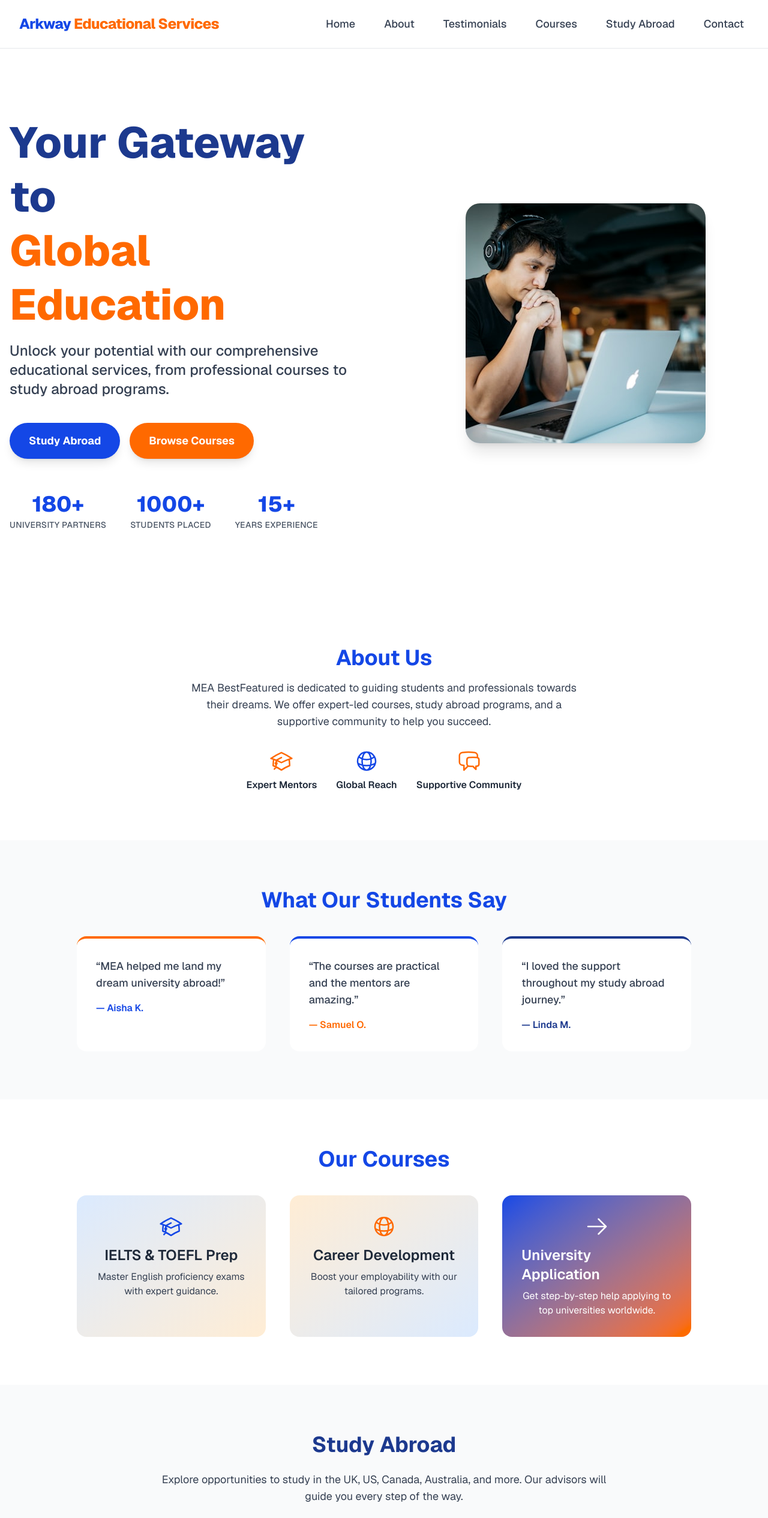
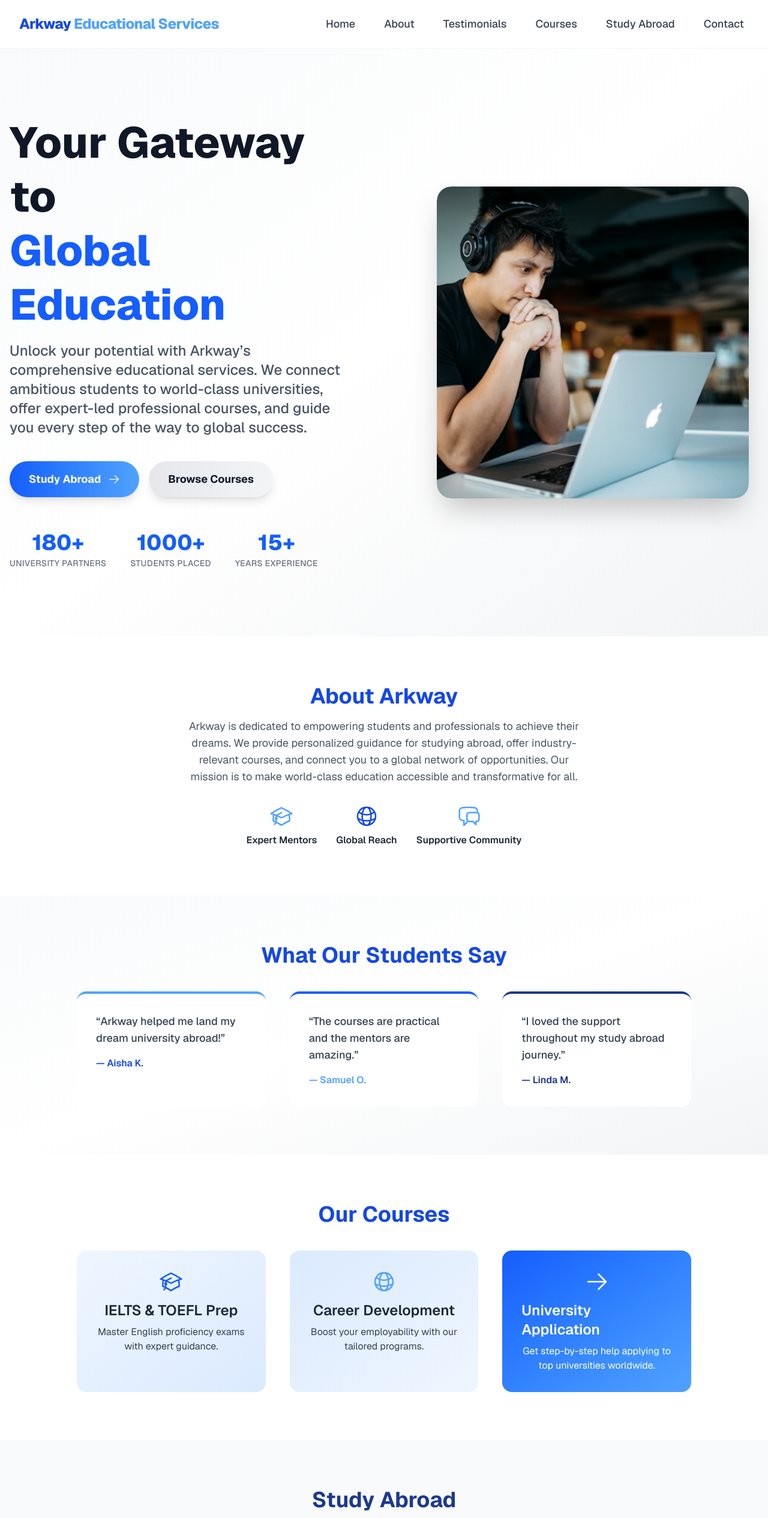
Before and after one commit to krithickthangaraj/arkway-website, a Next.js app: page / in a window 1280 px wide. Shown: the top 2531 px of the page at 60% size. Built offline with nearby package versions, Linux system fonts and the light colour scheme.

Commit message:
main1 commit

```diff
--- a/src/app/page.js
+++ b/src/app/page.js
@@ -13,11 +13,11 @@ function Navbar() {
     { name: 'Contact', href: '#contact' },
   ];
   return (
-    <nav className="sticky top-0 z-50 bg-white backdrop-blur border-b border-gray-200 shadow-card">
+    <nav className="sticky top-0 z-50 bg-white/80 backdrop-blur border-b border-gray-100 shadow-card">
       <div className="max-w-7xl mx-auto px-4 sm:px-8 flex items-center justify-between h-20">
         {/* Left: Company Name */}
         <a href="#" className="text-2xl font-extrabold text-blue-700 tracking-tight whitespace-nowrap">
-          Arkway <span className="text-orange-500">Educational Services</span>
+          Arkway <span className="text-blue-400">Educational Services</span>
         </a>
         {/* Desktop Nav */}
         <div className="hidden md:flex gap-8 items-center">
@@ -25,7 +25,8 @@ function Navbar() {
             <a
               key={link.name}
               href={link.href}
-              className="text-lg font-medium text-gray-700 hover:text-blue-700 transition px-2 py-1 rounded-lg hover:bg-blue-50"
+              className="text-lg font-medium text-gray-700 hover:text-blue-600 transition px-2 py-1 rounded-lg hover:bg-blue-50 relative after:absolute after:left-0 after:-bottom-1 after:w-0 after:h-0.5 after:bg-blue-600 after:transition-all after:duration-300 hover:after:w-full hover:after:h-0.5"
+              style={{ overflow: 'hidden' }}
             >
               {link.name}
             </a>
@@ -33,26 +34,26 @@ function Navbar() {
         </div>
         {/* Mobile Nav Toggle */}
         <button
-          className="md:hidden p-2 rounded focus:outline-none focus:ring-2 focus:ring-blue-700"
+          className="md:hidden p-2 rounded focus:outline-none focus:ring-2 focus:ring-blue-600"
           onClick={() => setMenuOpen(!menuOpen)}
           aria-label="Toggle navigation menu"
         >
           {menuOpen ? (
-            <XMarkIcon className="w-7 h-7 text-blue-700" />
+            <XMarkIcon className="w-7 h-7 text-blue-600" />
           ) : (
-            <Bars3Icon className="w-7 h-7 text-blue-700" />
+            <Bars3Icon className="w-7 h-7 text-blue-600" />
           )}
         </button>
       </div>
       {/* Mobile Nav Menu */}
       {menuOpen && (
-        <div className="md:hidden bg-white border-t border-gray-200 shadow-card px-4 pb-4">
+        <div className="md:hidden bg-white border-t border-gray-100 shadow-card px-4 pb-4">
           <div className="flex flex-col gap-2 mt-2">
             {navLinks.map(link => (
               <a
                 key={link.name}
                 href={link.href}
-                className="block text-lg font-medium text-gray-700 hover:text-blue-700 transition px-2 py-2 rounded-lg hover:bg-blue-50"
+                className="block text-lg font-medium text-gray-700 hover:text-blue-600 transition px-2 py-2 rounded-lg hover:bg-blue-50"
                 onClick={() => setMenuOpen(false)}
               >
                 {link.name}
@@ -67,47 +68,48 @@ function Navbar() {
 
 function HeroSection() {
   return (
-    <section className="relative py-28 bg-white overflow-hidden">
-      <div className="max-w-7xl mx-auto px-4 flex flex-col md:flex-row items-center justify-between gap-12">
+    <section className="relative py-28 bg-gradient-to-br from-gray-50 via-white to-gray-100 overflow-hidden">
+      <div className="max-w-7xl mx-auto px-4 flex flex-col md:flex-row items-center justify-between gap-16 md:gap-24">
         {/* Left: Text Content */}
         <div className="flex-1 text-left md:pr-12 flex flex-col justify-center">
-          <h1 className="text-5xl md:text-7xl font-extrabold mb-4 text-blue-900 leading-tight">
+          <h1 className="text-5xl md:text-7xl font-extrabold mb-4 text-gray-900 leading-tight">
             Your Gateway to <br className="hidden md:block" />
-            <span className="text-orange-500">Global Education</span>
+            <span className="text-blue-600">Global Education</span>
           </h1>
-          <p className="text-xl md:text-2xl mb-10 text-gray-700 font-medium max-w-xl">
-            Unlock your potential with our comprehensive educational services, from professional courses to study abroad programs.
+          <p className="text-xl md:text-2xl mb-10 text-gray-600 font-medium max-w-xl">
+            Unlock your potential with Arkway’s comprehensive educational services. We connect ambitious students to world-class universities, offer expert-led professional courses, and guide you every step of the way to global success.
           </p>
           <div className="flex flex-col sm:flex-row gap-4 mb-12">
-            <a href="#study-abroad" className="inline-flex items-center justify-center px-8 py-4 bg-blue-700 text-white rounded-full font-bold text-lg shadow-lg hover:bg-blue-900 transition">
+            <a href="#study-abroad" className="inline-flex items-center justify-center px-8 py-4 bg-gradient-to-r from-blue-600 to-blue-400 text-white rounded-full font-bold text-lg shadow-lg hover:from-blue-700 hover:to-blue-500 transition gap-2 group">
               Study Abroad
+              <ArrowRightIcon className="w-5 h-5 ml-1 transition-transform group-hover:translate-x-1" />
             </a>
-            <a href="#courses" className="inline-flex items-center justify-center px-8 py-4 bg-orange-500 text-white rounded-full font-bold text-lg shadow-lg hover:bg-orange-400 transition">
+            <a href="#courses" className="inline-flex items-center justify-center px-8 py-4 bg-gradient-to-r from-gray-200 to-gray-100 text-gray-900 rounded-full font-bold text-lg shadow-lg hover:from-gray-300 hover:to-gray-200 hover:text-blue-700 transition">
               Browse Courses
             </a>
           </div>
           <div className="flex gap-10 mt-2">
             <div className="text-center">
-              <div className="text-3xl md:text-4xl font-extrabold text-blue-700 mb-1">180+</div>
-              <div className="text-gray-600 text-sm font-medium tracking-wide uppercase">University Partners</div>
+              <div className="text-3xl md:text-4xl font-extrabold text-blue-600 mb-1">180+</div>
+              <div className="text-gray-500 text-sm font-medium tracking-wide uppercase">University Partners</div>
             </div>
             <div className="text-center">
-              <div className="text-3xl md:text-4xl font-extrabold text-blue-700 mb-1">1000+</div>
-              <div className="text-gray-600 text-sm font-medium tracking-wide uppercase">Students Placed</div>
+              <div className="text-3xl md:text-4xl font-extrabold text-blue-600 mb-1">1000+</div>
+              <div className="text-gray-500 text-sm font-medium tracking-wide uppercase">Students Placed</div>
             </div>
             <div className="text-center">
-              <div className="text-3xl md:text-4xl font-extrabold text-blue-700 mb-1">15+</div>
-              <div className="text-gray-600 text-sm font-medium tracking-wide uppercase">Years Experience</div>
+              <div className="text-3xl md:text-4xl font-extrabold text-blue-600 mb-1">15+</div>
+              <div className="text-gray-500 text-sm font-medium tracking-wide uppercase">Years Experience</div>
             </div>
           </div>
         </div>
         {/* Right: Image or Illustration */}
         <div className="flex-1 flex justify-center items-center w-full md:w-auto">
-          <div className="relative w-[320px] h-[320px] md:w-[400px] md:h-[400px] rounded-3xl overflow-hidden shadow-xl bg-gradient-to-tr from-blue-100 via-orange-100 to-white flex items-center justify-center">
+          <div className="relative w-[340px] h-[340px] sm:w-[400px] sm:h-[400px] md:w-[520px] md:h-[520px] rounded-3xl overflow-hidden shadow-2xl bg-gradient-to-tr from-gray-100 via-blue-50 to-white flex items-center justify-center">
             <img
               src="/hero-student.jpg"
               alt="Student studying"
-              className="object-cover w-full h-full"
+              className="object-cover w-full h-full rounded-3xl"
               style={{ filter: 'brightness(0.98) contrast(1.05)' }}
             />
           </div>
@@ -121,19 +123,19 @@ function AboutSection() {
   return (
     <section id="about" className="py-20 bg-white text-center">
       <div className="max-w-2xl mx-auto">
-        <h2 className="text-4xl font-bold mb-4 text-blue-700">About Us</h2>
-        <p className="text-lg text-gray-700 mb-6">MEA BestFeatured is dedicated to guiding students and professionals towards their dreams. We offer expert-led courses, study abroad programs, and a supportive community to help you succeed.</p>
+        <h2 className="text-4xl font-bold mb-4 text-blue-700">About Arkway</h2>
+        <p className="text-lg text-gray-600 mb-6">Arkway is dedicated to empowering students and professionals to achieve their dreams. We provide personalized guidance for studying abroad, offer industry-relevant courses, and connect you to a global network of opportunities. Our mission is to make world-class education accessible and transformative for all.</p>
         <div className="flex flex-col md:flex-row justify-center gap-8 mt-8">
-          <div className="flex flex-col items-center transition-transform duration-300 hover:scale-110 hover:text-blue-700">
-            <AcademicCapIcon className="w-10 h-10 text-orange-500 mb-2" />
+          <div className="flex flex-col items-center transition-transform duration-300 hover:scale-110 hover:text-blue-600">
+            <AcademicCapIcon className="w-10 h-10 text-blue-400 mb-2" />
             <span className="font-semibold text-gray-800">Expert Mentors</span>
           </div>
-          <div className="flex flex-col items-center transition-transform duration-300 hover:scale-110 hover:text-blue-700">
+          <div className="flex flex-col items-center transition-transform duration-300 hover:scale-110 hover:text-blue-600">
             <GlobeAltIcon className="w-10 h-10 text-blue-700 mb-2" />
             <span className="font-semibold text-gray-800">Global Reach</span>
           </div>
-          <div className="flex flex-col items-center transition-transform duration-300 hover:scale-110 hover:text-blue-700">
-            <ChatBubbleLeftRightIcon className="w-10 h-10 text-orange-500 mb-2" />
+          <div className="flex flex-col items-center transition-transform duration-300 hover:scale-110 hover:text-blue-600">
+            <ChatBubbleLeftRightIcon className="w-10 h-10 text-blue-400 mb-2" />
             <span className="font-semibold text-gray-800">Supportive Community</span>
           </div>
         </div>
@@ -144,18 +146,18 @@ function AboutSection() {
 
 function TestimonialsSection() {
   return (
-    <section id="testimonials" className="py-20 bg-gray-50">
+    <section id="testimonials" className="py-20 bg-gradient-to-br from-gray-50 via-white to-gray-100">
       <h2 className="text-4xl font-bold text-center mb-10 text-blue-700">What Our Students Say</h2>
       <div className="max-w-5xl mx-auto grid md:grid-cols-3 gap-10">
-        <div className="bg-white p-8 rounded-2xl shadow-card border-t-4 border-orange-500 transition-transform duration-300 hover:scale-105 hover:shadow-2xl hover:border-blue-700">
-          <p className="mb-4 text-lg font-medium text-gray-700">“MEA helped me land my dream university abroad!”</p>
+        <div className="bg-white p-8 rounded-2xl shadow-card border-t-4 border-blue-400 transition-transform duration-300 hover:scale-105 hover:shadow-2xl hover:border-blue-600">
+          <p className="mb-4 text-lg font-medium text-gray-700">“Arkway helped me land my dream university abroad!”</p>
           <span className="font-semibold text-blue-700">— Aisha K.</span>
         </div>
-        <div className="bg-white p-8 rounded-2xl shadow-card border-t-4 border-blue-700 transition-transform duration-300 hover:scale-105 hover:shadow-2xl hover:border-orange-500">
+        <div className="bg-white p-8 rounded-2xl shadow-card border-t-4 border-blue-600 transition-transform duration-300 hover:scale-105 hover:shadow-2xl hover:border-blue-400">
           <p className="mb-4 text-lg font-medium text-gray-700">“The courses are practical and the mentors are amazing.”</p>
-          <span className="font-semibold text-orange-500">— Samuel O.</span>
+          <span className="font-semibold text-blue-400">— Samuel O.</span>
         </div>
-        <div className="bg-white p-8 rounded-2xl shadow-card border-t-4 border-blue-900 transition-transform duration-300 hover:scale-105 hover:shadow-2xl hover:border-blue-700">
+        <div className="bg-white p-8 rounded-2xl shadow-card border-t-4 border-blue-900 transition-transform duration-300 hover:scale-105 hover:shadow-2xl hover:border-blue-600">
           <p className="mb-4 text-lg font-medium text-gray-700">“I loved the support throughout my study abroad journey.”</p>
           <span className="font-semibold text-blue-900">— Linda M.</span>
         </div>
@@ -169,17 +171,17 @@ function CoursesSection() {
     <section id="courses" className="py-20 bg-white">
       <h2 className="text-4xl font-bold text-center mb-10 text-blue-700">Our Courses</h2>
       <div className="max-w-5xl mx-auto grid md:grid-cols-3 gap-10">
-        <div className="bg-gradient-to-br from-blue-100 to-orange-100 p-8 rounded-2xl shadow-card flex flex-col items-center transition-transform duration-300 hover:scale-105 hover:shadow-2xl hover:from-blue-200 hover:to-orange-200">
-          <AcademicCapIcon className="w-10 h-10 text-blue-700 mb-3" />
+        <div className="bg-gradient-to-br from-blue-50 to-blue-100 p-8 rounded-2xl shadow-card flex flex-col items-center transition-transform duration-300 hover:scale-105 hover:shadow-2xl hover:from-blue-100 hover:to-blue-200">
+          <AcademicCapIcon className="w-10 h-10 text-blue-600 mb-3" />
           <h3 className="font-semibold text-2xl mb-2 text-gray-800">IELTS & TOEFL Prep</h3>
           <p className="text-gray-700 text-center">Master English proficiency exams with expert guidance.</p>
         </div>
-        <div className="bg-gradient-to-br from-orange-100 to-blue-100 p-8 rounded-2xl shadow-card flex flex-col items-center transition-transform duration-300 hover:scale-105 hover:shadow-2xl hover:from-orange-200 hover:to-blue-200">
-          <GlobeAltIcon className="w-10 h-10 text-orange-500 mb-3" />
+        <div className="bg-gradient-to-br from-blue-100 to-blue-50 p-8 rounded-2xl shadow-card flex flex-col items-center transition-transform duration-300 hover:scale-105 hover:shadow-2xl hover:from-blue-200 hover:to-blue-100">
+          <GlobeAltIcon className="w-10 h-10 text-blue-400 mb-3" />
           <h3 className="font-semibold text-2xl mb-2 text-gray-800">Career Development</h3>
           <p className="text-gray-700 text-center">Boost your employability with our tailored programs.</p>
         </div>
-        <div className="bg-gradient-to-br from-blue-700 to-orange-500 p-8 rounded-2xl shadow-card flex flex-col items-center transition-transform duration-300 hover:scale-105 hover:shadow-2xl hover:from-blue-800 hover:to-orange-600">
+        <div className="bg-gradient-to-br from-blue-600 to-blue-400 p-8 rounded-2xl shadow-card flex flex-col items-center transition-transform duration-300 hover:scale-105 hover:shadow-2xl hover:from-blue-700 hover:to-blue-500">
           <ArrowRightIcon className="w-10 h-10 text-white mb-3" />
           <h3 className="font-semibold text-2xl mb-2 text-white">University Application</h3>
           <p className="text-white text-center">Get step-by-step help applying to top universities worldwide.</p>
```
